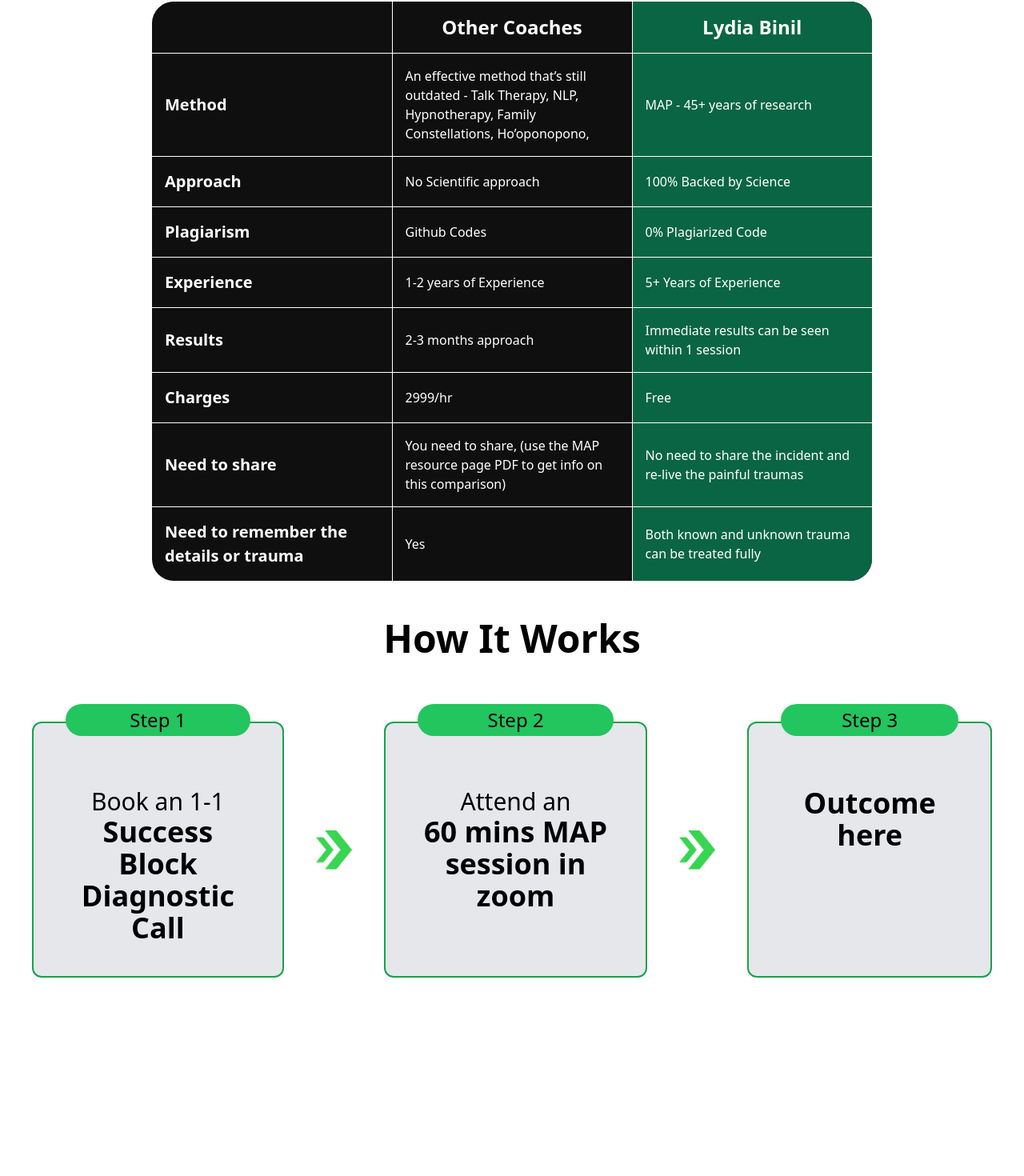
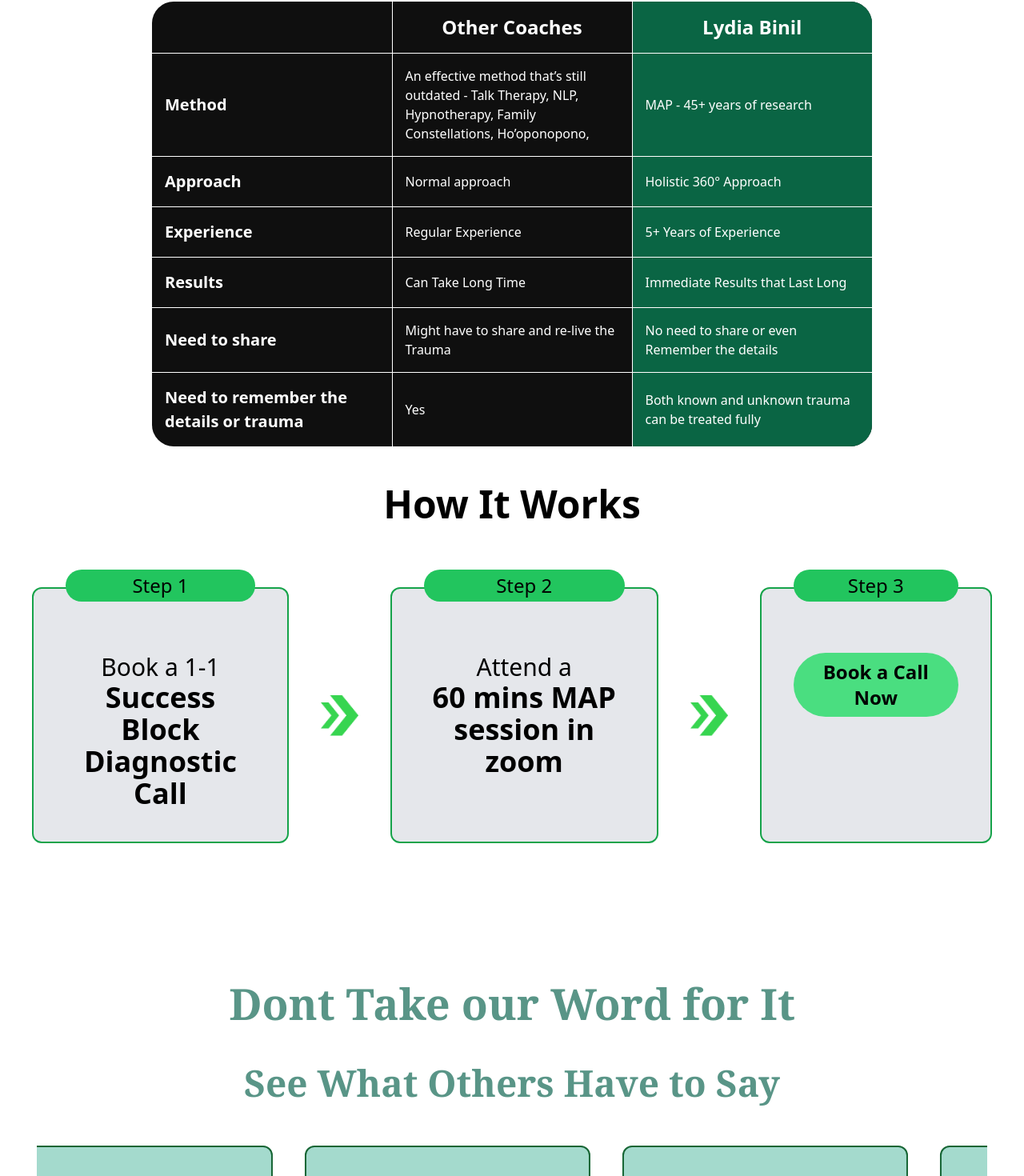
Before and after one commit to Qriocity-Company/1-club, a React (Create React App) app: page /book-a-call in a window 1280 px wide. Shown: the part 9622-11092 px from the top of the page at 80% size. Before the commit the page ends 10924 px from the top, so only its background shows below. Built offline with nearby package versions, Linux system fonts and the light colour scheme.

Commit message:
Final Updates 1

```diff
--- a/src/Components/landingPage/Testimonials.js
+++ b/src/Components/landingPage/Testimonials.js
@@ -5,10 +5,11 @@
 function Testimonials() {
   return (
     <div className="w-full font-serif   flex  justify-center items-center px-2 md:px-0 py-10 md:py-20">
-      <div className="w-full   flex flex-col justify-center items-center gap-6 md:gap-16">
+      <div className="w-full flex flex-col justify-center items-center gap-6 ">
         <h1 className=" text-center text-[32px] text-[#599587] md:text-[54px] font-semibold ">
-          Words of praise from our Clients
+          Dont Take our Word for It
         </h1>
+        <h2 className=" text-center text-[32px] text-[#599587] md:text-[46px] font-semibold" >See What Others Have to Say</h2>
         <div>
           <Carasoule />
         </div>
--- a/src/Pages/LandingPageTwo.js
+++ b/src/Pages/LandingPageTwo.js
@@ -1,5 +1,6 @@
 import React, { useEffect, useState } from "react";
 import logo from "../assets/logo.png";
+import { Link } from "react-router-dom";
 import Introduction from "../Components/landingPage/Introduction";
 import Meditation from "../Components/landingPage/Meditation";
 import Learnings from "../Components/landingPage/Learnings";
@@ -64,34 +65,24 @@
     },
     {
       name: "Approach",
-      check1: "No Scientific approach",
-      check2: "100% Backed by Science",
-    },
-    {
-      name: "Plagiarism",
-      check1: "Github Codes",
-      check2: "0% Plagiarized Code",
+      check1: "Normal approach",
+      check2: "Holistic 360° Approach",
     },
     {
       name: "Experience",
-      check1: "1-2 years of Experience",
+      check1: "Regular Experience",
       check2: "5+ Years of Experience",
     },
     {
       name: "Results",
-      check1: "2-3 months approach",
-      check2: "Immediate results can be seen within 1 session",
-    },
-    {
-      name: "Charges",
-      check1: "2999/hr",
-      check2: "Free",
+      check1: "Can Take Long Time",
+      check2: "Immediate Results that Last Long",
     },
     {
       name: "Need to share ",
       check1:
-        "You need to share, (use the MAP resource page PDF to get info on this comparison)",
-      check2: "No need to share the incident and re-live the painful traumas",
+        "Might have to share and re-live the Trauma",
+      check2: "No need to share or even Remember the details",
     },
     {
       name: "Need to remember the details or trauma",
@@ -392,7 +383,7 @@
               <div className="flex justify-center gap-10 my-20 flex-col lg:flex-row">
                 <div className="bg-gray-200 p-10 border-green-600 border-2 rounded-xl">
                   <div className="bg-green-500 py-1 px-8 -translate-y-16 rounded-full text-2xl font-thin">Step 1</div>
-                  <div className="font-thin text-3xl">Book an 1-1</div>
+                  <div className="font-thin text-3xl">Book a 1-1</div>
                   <div className="text-4xl">Success Block</div>
                   <div className="text-4xl">Diagnostic Call</div>
                 </div>
@@ -402,7 +393,7 @@
 
                 <div className="bg-gray-200 p-10 border-green-600 border-2 rounded-xl">
                   <div className="bg-green-500 py-1 px-8 -translate-y-16 rounded-full text-2xl font-thin">Step 2</div>
-                  <div className="font-thin text-3xl">Attend an</div>
+                  <div className="font-thin text-3xl">Attend a</div>
                   <div className="text-4xl">60 mins MAP</div>
                   <div className="text-4xl">session in zoom</div>
                 </div>
@@ -412,14 +403,15 @@
                     </div>
                 <div className="bg-gray-200 p-10 border-green-600 border-2 rounded-xl">
                   <div className="bg-green-500 py-1 px-8 -translate-y-16 rounded-full text-2xl font-thin">Step 3</div>
-
-                  <div className="text-4xl">Outcome here</div>
+                  <div></div>
+                  <div className="text-2xl m-auto"><Link to="https://bit.ly/Trauma2Triumph-LydiaBinil"><button className="bg-green-400 px-5 hover:bg-green-700 transition-all hover:text-white py-2 rounded-full">Book a Call Now</button></Link></div>
 
                 </div>
               </div>
             </div>
 
 
+        <Testimonials/>
 
       </div>
     </>
```
